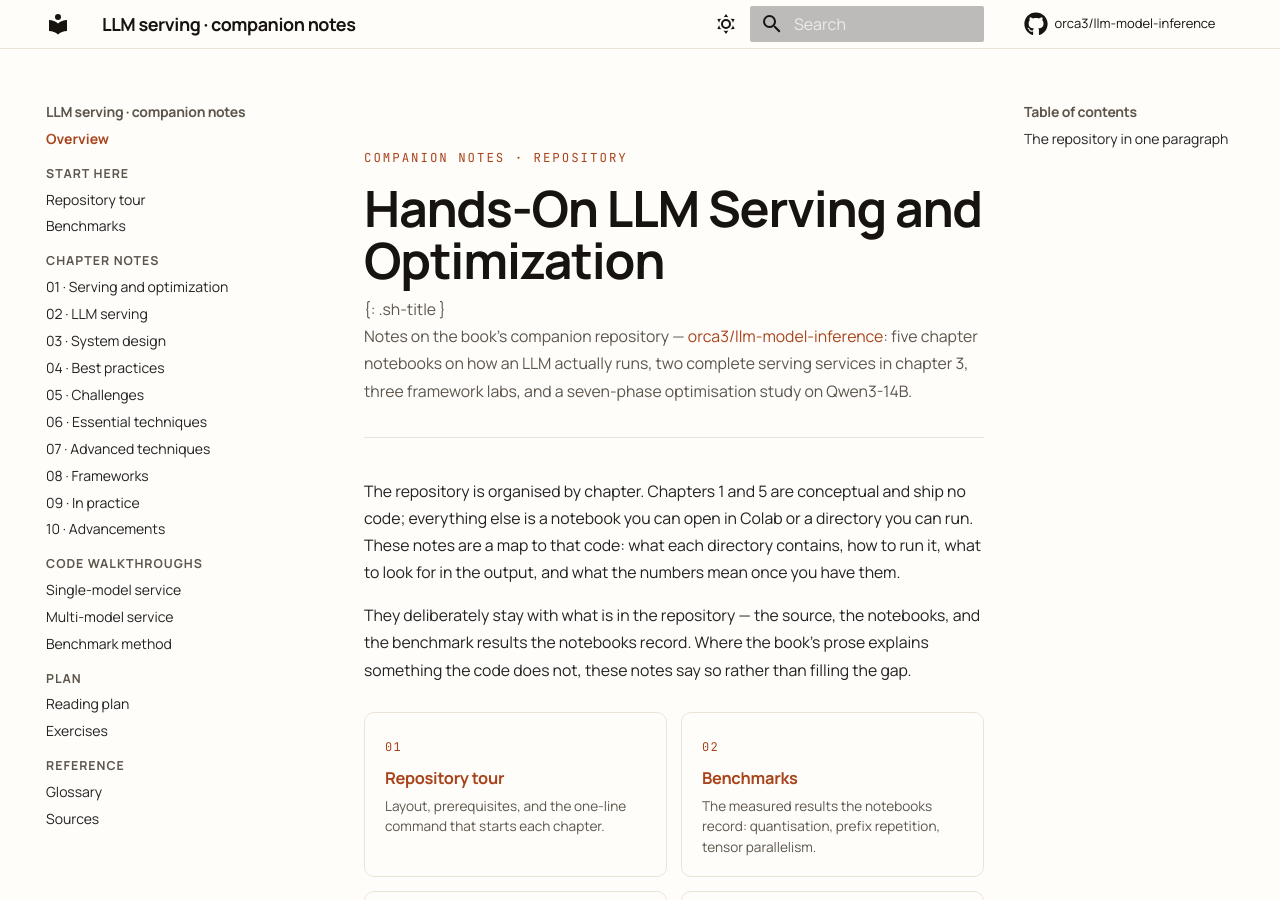
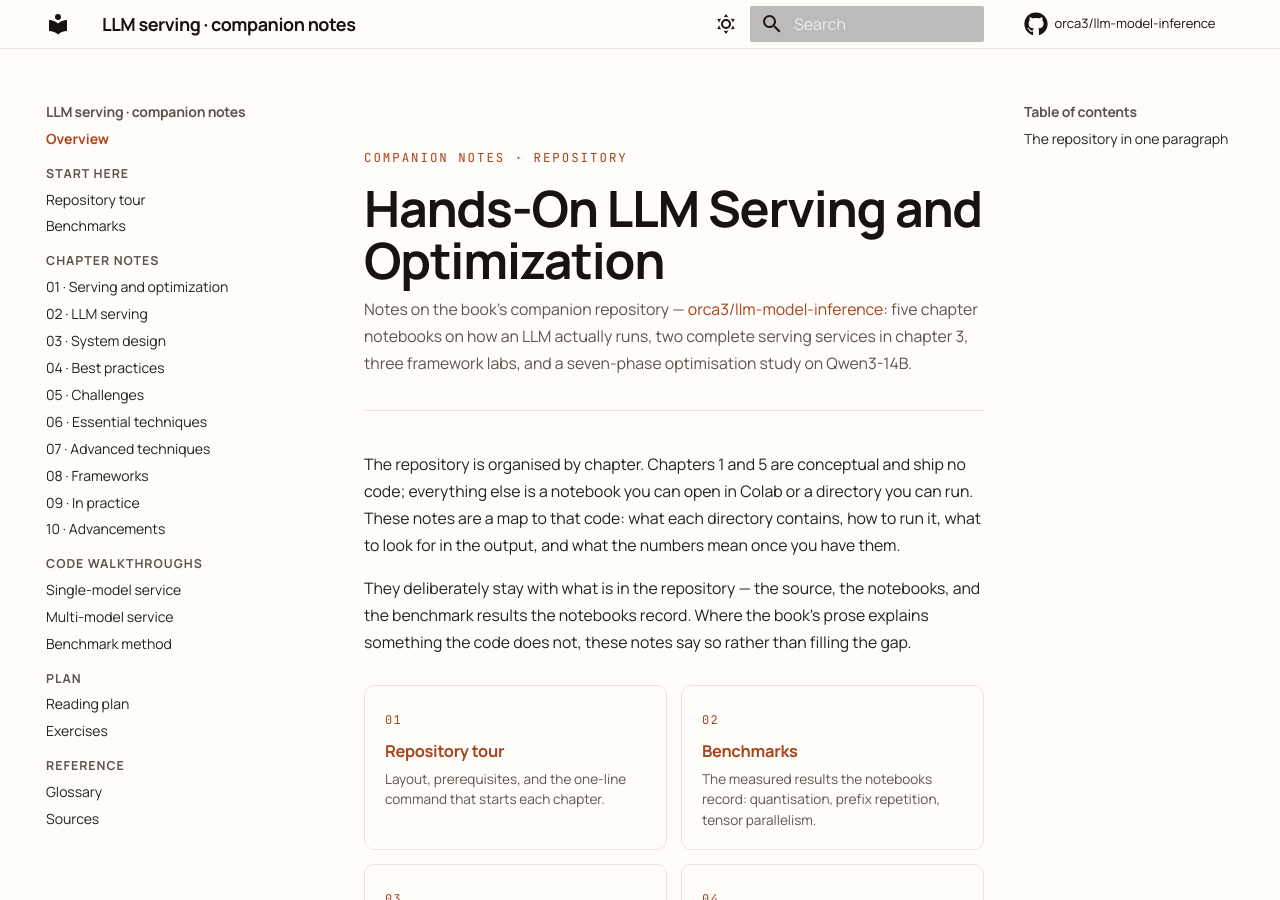
Before and after one commit to vkdev01/shilp-docs-site, an MkDocs documentation site: the page built from docs/index.md, in a window 1280 px wide and 900 px high. Built offline with MkDocs 1.6.1 and Material for MkDocs 9.7.7, drawn with Linux system fonts in a browser that asks for light colours; comment, search, counter and statistics services are not loaded.

Commit message:
Fix hero markup so the title renders without stray attribute text

```diff
--- a/docs/index.md
+++ b/docs/index.md
@@ -1,11 +1,9 @@
-<div class="sh-hero" markdown>
+<div class="sh-hero" markdown="1">
 <span class="sh-kicker">companion notes · repository</span>
 
 # Hands-On LLM Serving and Optimization
-{: .sh-title }
 
 Notes on the book's companion repository — [orca3/llm-model-inference](https://github.com/orca3/llm-model-inference): five chapter notebooks on how an LLM actually runs, two complete serving services in chapter 3, three framework labs, and a seven-phase optimisation study on Qwen3-14B.
-{: .sh-lede }
 </div>
 
 The repository is organised by chapter. Chapters 1 and 5 are conceptual and ship no code; everything else is a notebook you can open in Colab or a directory you can run. These notes are a map to that code: what each directory contains, how to run it, what to look for in the output, and what the numbers mean once you have them.
```
